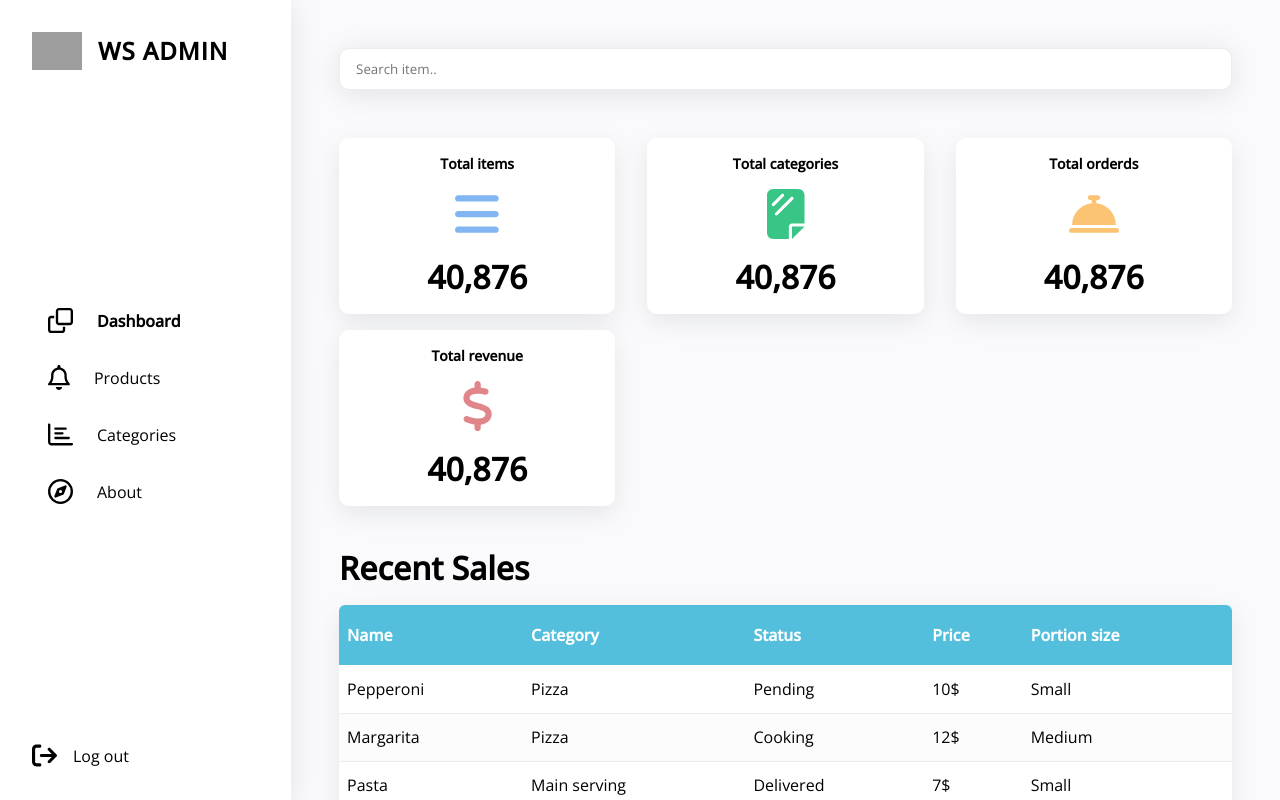
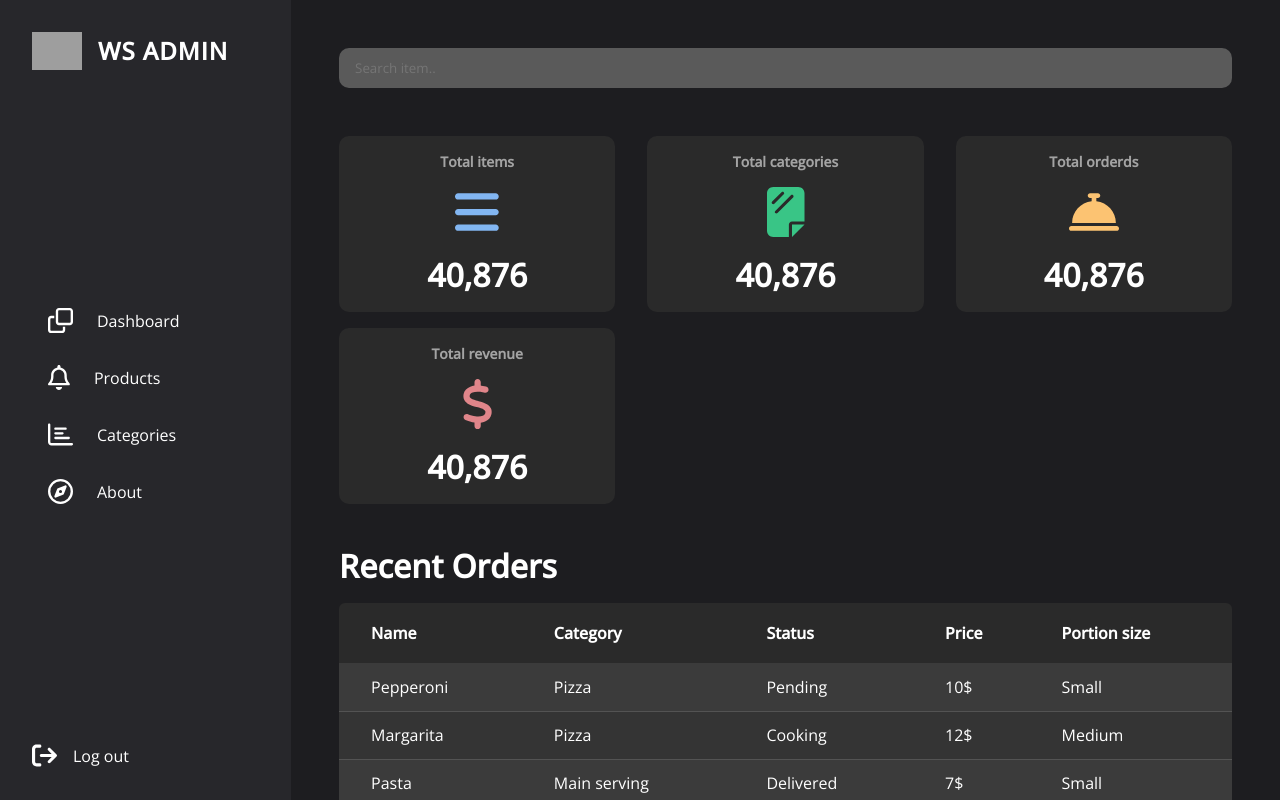
Before and after one commit to danlleo/Pizza-Store-with-Admin-Panel, a React (Create React App) app in the folder clients/admin-panel/: page / in a window 1280 px wide. Shown: the top 800 px of the page. Built offline with nearby package versions, Linux system fonts and the light colour scheme; grey boxes are pictures that could not be loaded.

Commit message:
UI updated

```diff
--- a/clients/admin-panel/src/App.tsx
+++ b/clients/admin-panel/src/App.tsx
@@ -1,10 +1,14 @@
 import { Routes, Route } from 'react-router-dom'
+import Catergories from './pages/categories/Catergories'
 import Home from './pages/home/Home'
+import Products from './pages/products/Products'
 
 const App = () => {
   return (
     <Routes>
       <Route path='/' element={<Home />} />
+      <Route path='/products' element={<Products />} />
+      <Route path='/categories' element={<Catergories />} />
     </Routes>
   )
 }
--- a/clients/admin-panel/src/components/table/Table.css
+++ b/clients/admin-panel/src/components/table/Table.css
@@ -1,12 +1,11 @@
 table {
   border-spacing: 1;
   border-collapse: collapse;
-  background: white;
   border-radius: 6px;
   overflow: hidden;
   width: 100%;
   position: relative;
-  box-shadow: rgba(149, 157, 165, 0.2) 0px 8px 24px;
+  color: #fff;
 }
 
 table tbody {
@@ -15,21 +14,25 @@ table tbody {
 
 table td,
 table th {
-  padding-left: 8px;
+  padding-left: 2rem;
 }
 table thead tr {
   height: 60px;
-  background: #53bfdd;
+  background: #2a2a2a;
   font-size: 16px;
   color: #fff;
 }
 table tbody tr {
   height: 48px;
-  border-bottom: 1px solid #ececec;
+  border-bottom: 1px solid #535353;
 }
 
 table tbody tr:nth-child(even) {
-  background-color: #fcfcfc;
+  background: #343434;
+}
+
+table tbody tr:nth-child(odd) {
+  background: #3b3b3b;
 }
 
 table tbody tr:last-child {
--- a/clients/admin-panel/src/index.css
+++ b/clients/admin-panel/src/index.css
@@ -8,7 +8,7 @@
 }
 
 body {
-  background: #fafafc;
+  background: #1D1D20;
 }
 
 a {
--- a/clients/admin-panel/src/layout/navbar/Navbar.css
+++ b/clients/admin-panel/src/layout/navbar/Navbar.css
@@ -3,18 +3,18 @@
   top: 0;
   height: 100vh;
   width: 300px;
-  box-shadow: rgba(6, 5, 50, 0.1) 0px 4px 30px;
   padding: 2rem;
   display: flex;
   justify-content: space-between;
   flex-direction: column;
-  background: #fff;
+  background: #27272b;
 }
 
 .navbar .navbar__logo {
   width: 100%;
   display: flex;
   align-items: center;
+  color: #fff;
 }
 
 .navbar .navbar__logo img {
@@ -39,10 +39,7 @@
   align-items: center;
   width: 100%;
   padding: 1rem;
-}
-
-.navbar .navbar__links a.selected {
-  font-weight: bold;
+  color: #fff;
 }
 
 .navbar .navbar__links a svg {
@@ -51,6 +48,7 @@
 }
 
 .navbar .navbar__logout {
+  color: #fff;
   display: flex;
   align-items: center;
   cursor: pointer;
--- a/clients/admin-panel/src/layout/navbar/Navbar.tsx
+++ b/clients/admin-panel/src/layout/navbar/Navbar.tsx
@@ -20,15 +20,15 @@ const Navbar = () => {
         <h2>WS ADMIN</h2>
       </div>
       <div className='navbar__links'>
-        <Link to='/' className='selected'>
+        <Link to='/'>
           <FontAwesomeIcon icon={faClone} />
           <p>Dashboard</p>
         </Link>
-        <Link to='/'>
+        <Link to='/products'>
           <FontAwesomeIcon icon={faBell} />
           <p>Products</p>
         </Link>
-        <Link to='/'>
+        <Link to='/categories'>
           <FontAwesomeIcon icon={faChartBar} />
           <p>Categories</p>
         </Link>
--- /dev/null
+++ b/clients/admin-panel/src/pages/categories/Catergories.tsx
@@ -0,0 +1,12 @@
+import Navbar from '../../layout/navbar/Navbar'
+import './Categories.css'
+
+const Catergories = () => {
+  return (
+    <div>
+      <Navbar />
+    </div>
+  )
+}
+
+export default Catergories
--- a/clients/admin-panel/src/pages/home/Home.css
+++ b/clients/admin-panel/src/pages/home/Home.css
@@ -1,6 +1,11 @@
 .home {
   display: flex;
   width: 100%;
+}
+
+.home h1 {
+  color: #fff;
+
 }
 
 .home .home__body {
@@ -16,12 +21,9 @@
   padding: 0.7rem 1rem;
   outline: none;
   border-radius: 10px;
-  border: 1px solid #ececec;
-  box-shadow: rgba(6, 5, 50, 0.1) 0px 4px 30px;
-}
-
-.home .home__body input:focus {
-  border: 1px solid #cacaca;
+  border: none;
+  background: #5a5a5a;
+  color: hsla(0,0%,100%,.87);
 }
 
 .home__body__blocks {
@@ -36,15 +38,16 @@
   flex-direction: column;
   justify-content: space-around;
   align-items: center;
-  background: #fff;
+  background: #2a2a2a;
+  color: #fff;
   border-radius: 10px;
   padding: 1rem 1.5rem;
-  box-shadow: rgba(149, 157, 165, 0.2) 0px 8px 24px;
 }
 
 .home__body__blocks__item p {
   font-weight: bold;
   font-size: 14px;
+  color: hsla(0,0%,96%,.6);
 }
 
 .home__body__blocks__item svg {
--- a/clients/admin-panel/src/pages/home/Home.tsx
+++ b/clients/admin-panel/src/pages/home/Home.tsx
@@ -57,7 +57,7 @@ const Home = () => {
             <h1>40,876</h1>
           </div>
         </div>
-        <h1 style={{ margin: '2.5rem 0 1rem' }}>Recent Sales</h1>
+        <h1 style={{ margin: '2.5rem 0 1rem' }}>Recent Orders</h1>
         <Table />
       </div>
     </div>
--- /dev/null
+++ b/clients/admin-panel/src/pages/products/Products.css
@@ -0,0 +1,13 @@
+.products {
+  display: flex;
+  width: 100%;
+}
+
+.products__body {
+  display: flex;
+  flex-direction: column;
+  width: 1024px;
+  height: 100%;
+  padding: 3rem;
+  margin: 0 auto;
+}
--- /dev/null
+++ b/clients/admin-panel/src/pages/products/Products.tsx
@@ -0,0 +1,13 @@
+import Navbar from '../../layout/navbar/Navbar'
+import './Products.css'
+
+const Products = () => {
+  return (
+    <div className='products'>
+      <Navbar />
+      <div className="products__body"></div>
+    </div>
+  )
+}
+
+export default Products
```
Also changed, not shown: clients/admin-panel/src/pages/categories/Categories.css (added).
